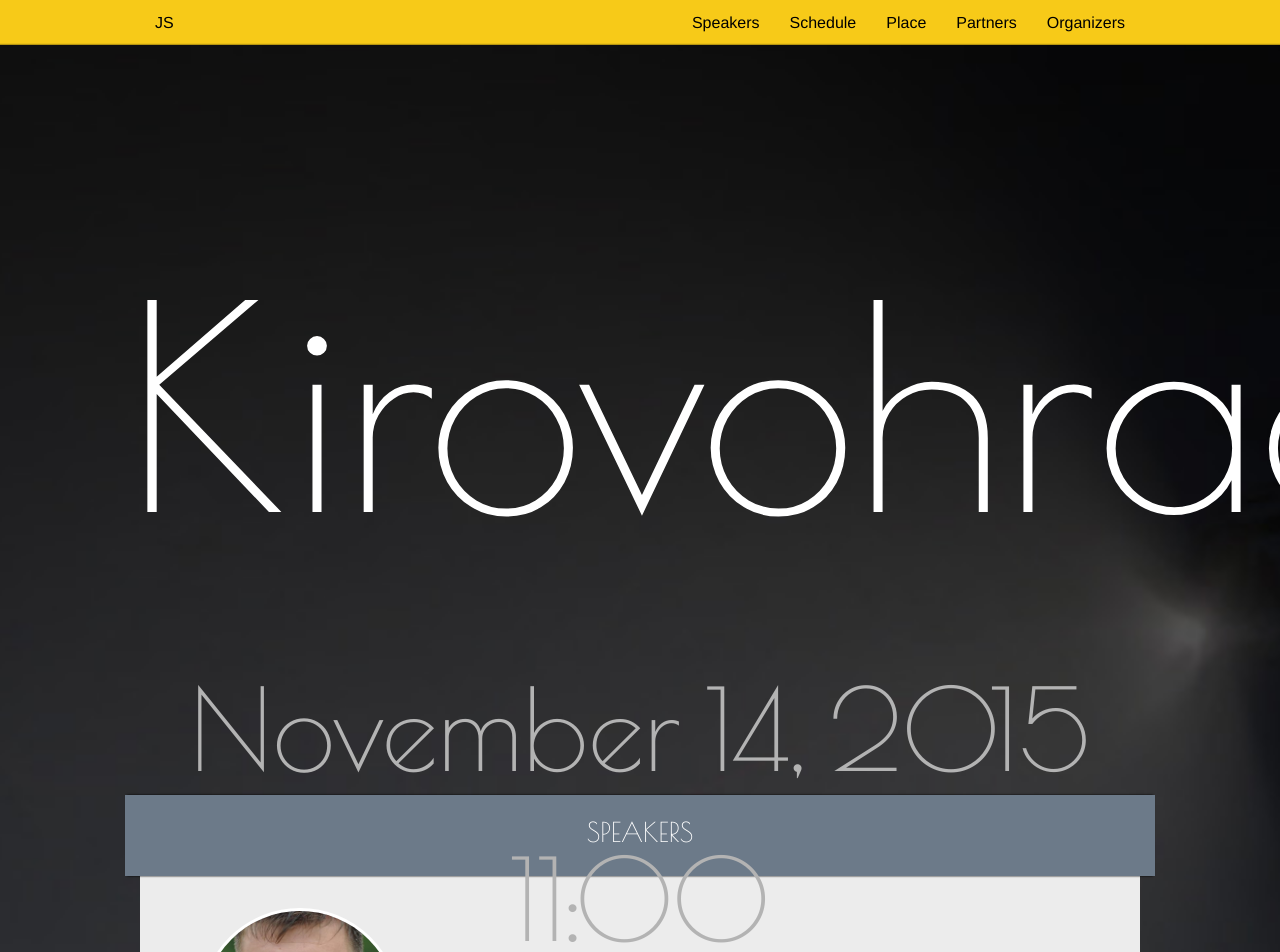
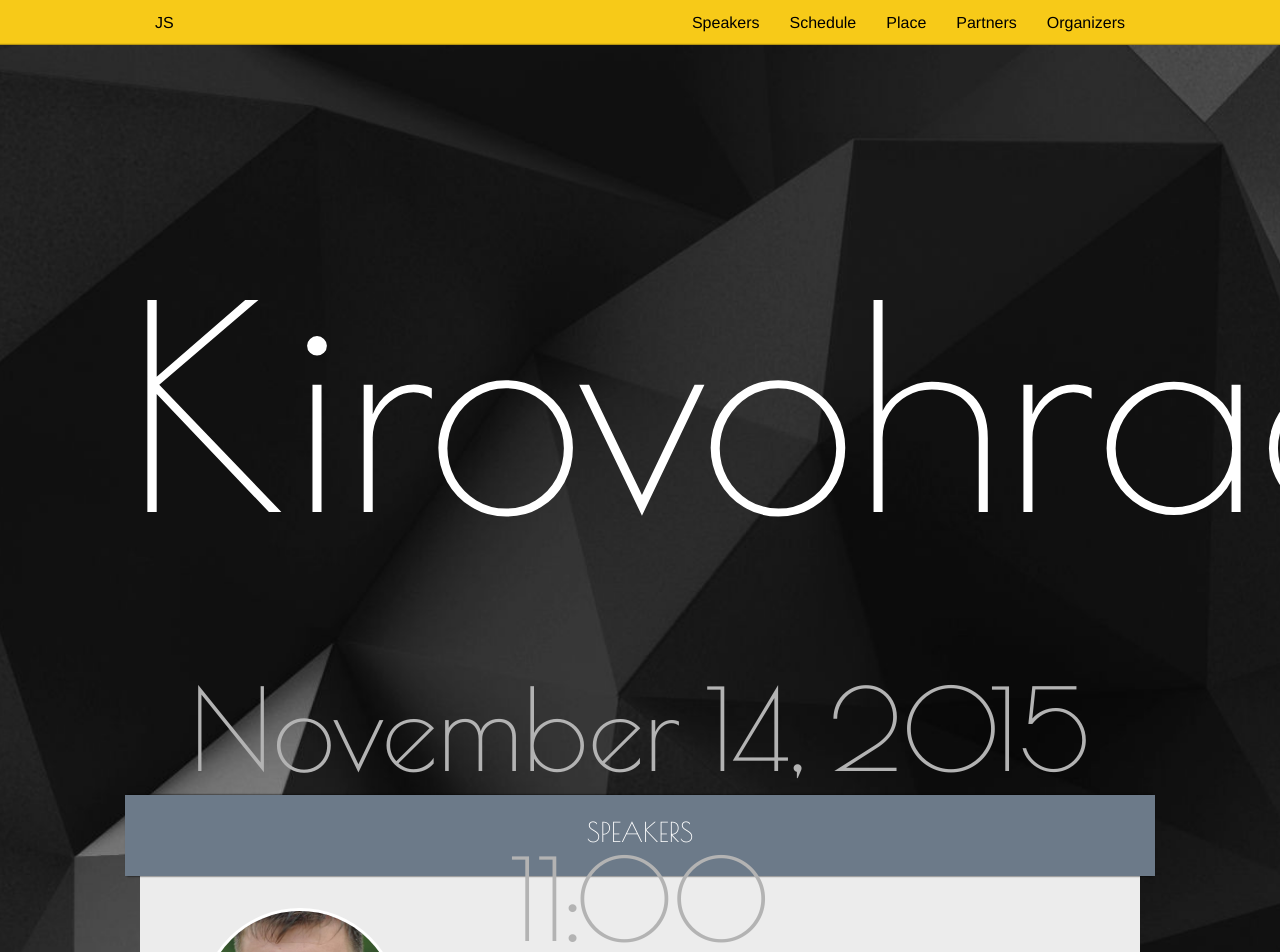
Before and after one commit to ghaiklor/kirovohradjs.com, a Jekyll site: the page built from index.html, in a window 1280 px wide. Shown: the top 952 px of the page. Built offline with Jekyll 4.4.1, drawn with Linux system fonts in a browser that asks for light colours.

Commit message:
Update body background

```diff
--- a/assets/css/styles.css
+++ b/assets/css/styles.css
@@ -1,6 +1,6 @@
 /* RESET */
 html, body {
-  background: url("/assets/img/header-bg.jpg") no-repeat center center fixed;
+  background: url("/assets/img/header-bg.jpg") repeat center center;
   -webkit-background-size: cover;
   -moz-background-size: cover;
   -o-background-size: cover;
```
Also changed, not shown: assets/img/header-bg.jpg.
